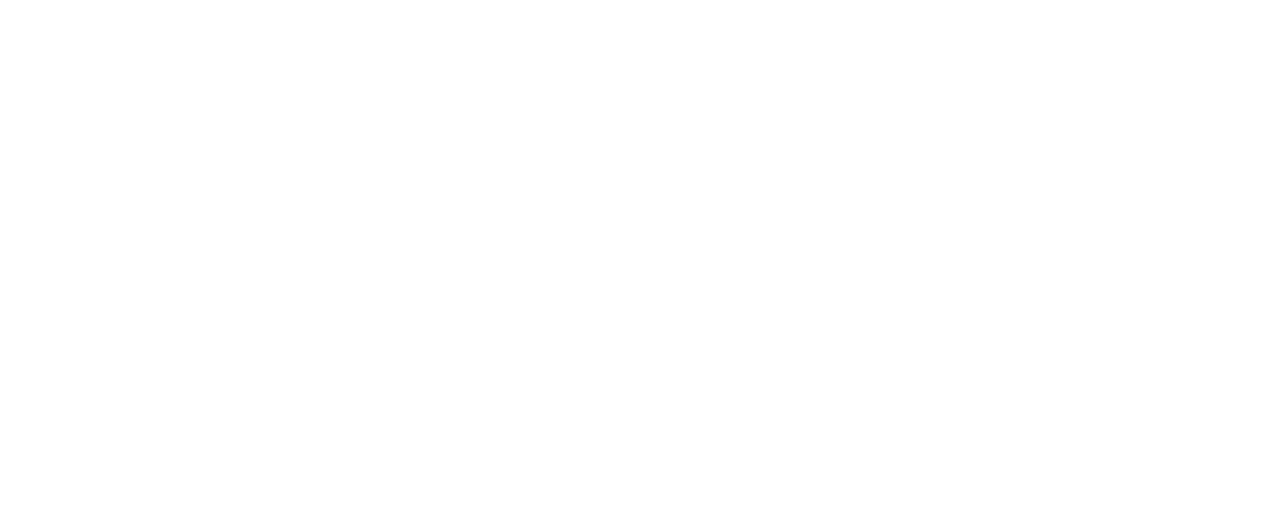
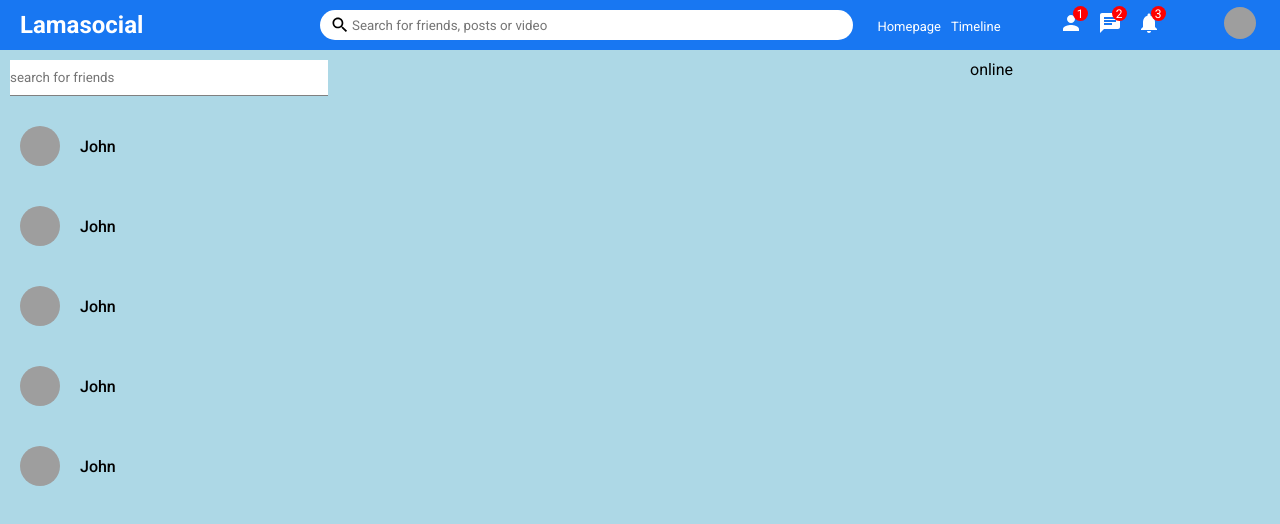
Before and after one commit to nazimkazim/MERN-socialmedia, a React (Create React App) app in the folder client/: page /messenger in a window 1280 px wide. Shown: the top 524 px of the page. Built offline with nearby package versions, Linux system fonts and the light colour scheme.

Commit message:
add start messanger app

```diff
--- a/client/src/App.tsx
+++ b/client/src/App.tsx
@@ -10,6 +10,7 @@ import {
   Redirect
 } from "react-router-dom";
 import { AuthContext } from "./context/AuthContext";
+import Messenger from './pages/messenger/Messenger';
 
 const App: React.FC = () => {
   const { user } = useContext(AuthContext)
@@ -24,6 +25,9 @@ const App: React.FC = () => {
       <Route path="/register">
         {user ? <Redirect to="/" /> : <Register />}
       </Route>
+      <Route path="/messenger">
+        {<Messenger />}
+      </Route>
       <Route path="/profile/:username">
         <Profile />
       </Route>
--- /dev/null
+++ b/client/src/components/Conversations/Conversation.tsx
@@ -0,0 +1,15 @@
+import React from 'react'
+import './conversation.css';
+
+
+const Conversation:React.FC = () => {
+  const PF = process.env.REACT_APP_PUBLIC_URL;
+  return (
+    <div className="conversation">
+      <img src={PF + "person/no_avatar.png"} alt="" className="conversationImg" />
+      <span className="conversationName">John</span>
+    </div>
+  )
+}
+
+export default Conversation;
--- /dev/null
+++ b/client/src/components/Conversations/conversation.css
@@ -0,0 +1,29 @@
+.conversation {
+  display: flex;
+  align-items: center;
+  padding: 10px;
+  cursor: pointer;
+  margin-top: 20px;
+}
+
+.conversation:hover {
+  background-color: rgb(245, 243, 243);
+}
+
+.conversationImg {
+  width: 40px;
+  height: 40px;
+  border-radius: 50%;
+  object-fit: cover;
+  margin-right: 20px;
+}
+
+.conversationName {
+  font-weight: 500;
+}
+
+@media screen and (max-width: 768px) {
+  .conversationName {
+    display: none;
+  }
+}
--- /dev/null
+++ b/client/src/pages/messenger/Messenger.tsx
@@ -0,0 +1,37 @@
+import React from 'react'
+import Conversation from '../../components/Conversations/Conversation';
+import Topbar from '../../components/TopBar/Topbar';
+import './messenger.css'
+
+const Messenger: React.FC = () => {
+  return (
+    <React.Fragment>
+      <Topbar />
+      <div className="messenger">
+        <div className="chatMenu">
+          <div className="chatMenuWrapper">
+            <input placeholder="search for friends" className="chatMenuInput"/>
+            <Conversation/>
+            <Conversation/>
+            <Conversation/>
+            <Conversation/>
+            <Conversation/>
+          </div>
+        </div>
+        <div className="chatBox">
+          <div className="chatMenuWrapper">
+            <div className="chatBoxTop"></div>
+            <div className="chatBoxBottom"></div>
+          </div>
+        </div>
+        <div className="chatOnline">
+          <div className="chatOnlineWrapper">
+            online
+          </div>
+        </div>
+      </div>
+    </React.Fragment>
+  )
+}
+
+export default Messenger;
--- /dev/null
+++ b/client/src/pages/messenger/messenger.css
@@ -0,0 +1,34 @@
+.messenger {
+  height: calc(100vh - 70px);
+  display: flex;
+}
+
+.chatMenu {
+  flex: 3.5;
+}
+
+.chatMenuInput {
+  width: 90%;
+  padding: 10px 0;
+  border:none;
+  border-bottom: 1px solid gray;
+}
+
+.chatMenuInput:focus {
+  outline: none;
+}
+
+.chatBox {
+  flex: 5.5;
+
+}
+
+.chatOnline {
+  flex: 3;
+}
+
+.chatMenuWrapper, .chatBoxWrapper, .chatOnlineWrapper {
+  padding: 10px;
+  background-color: lightblue;
+  height: 100%;
+}
```
